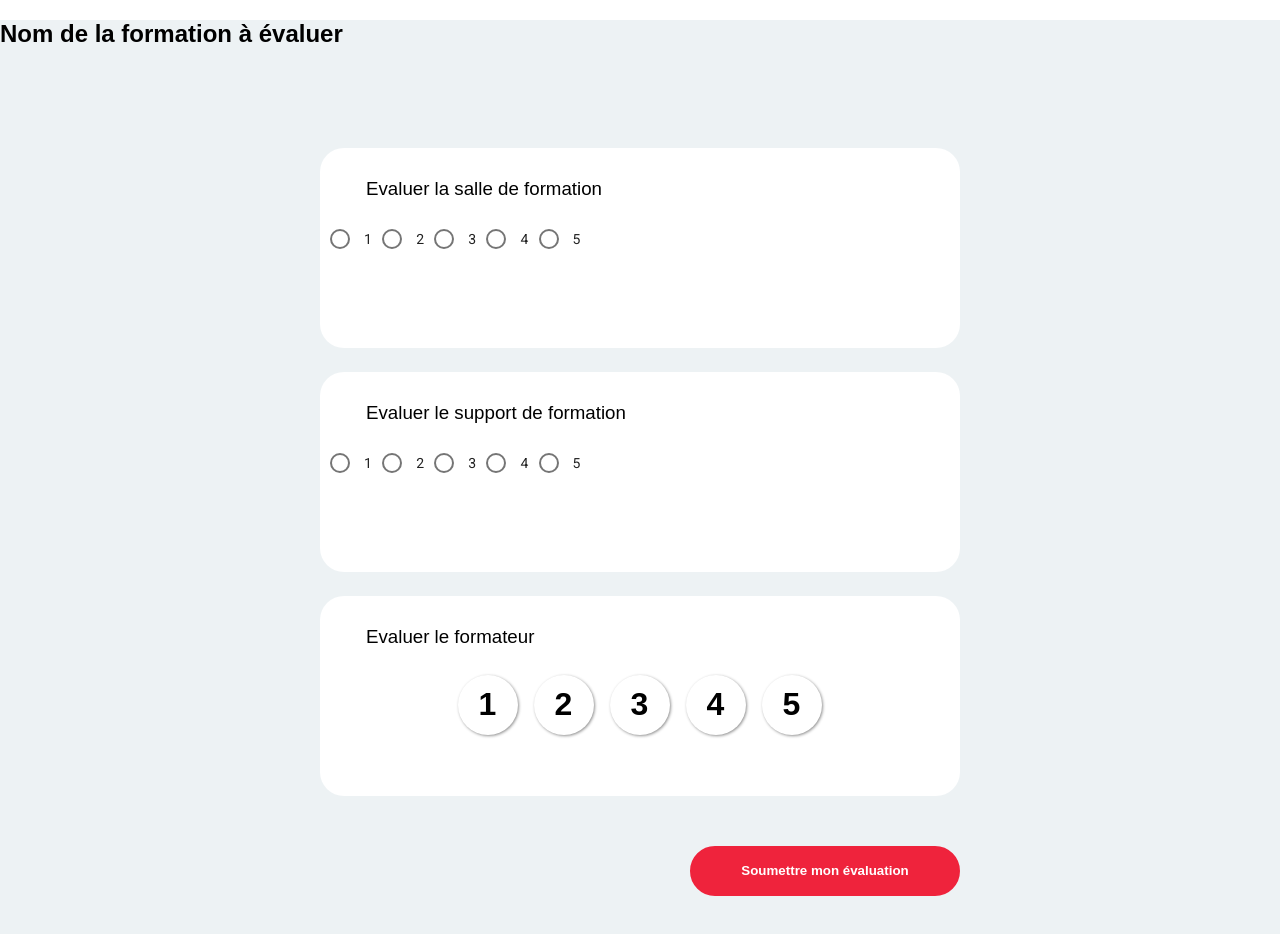
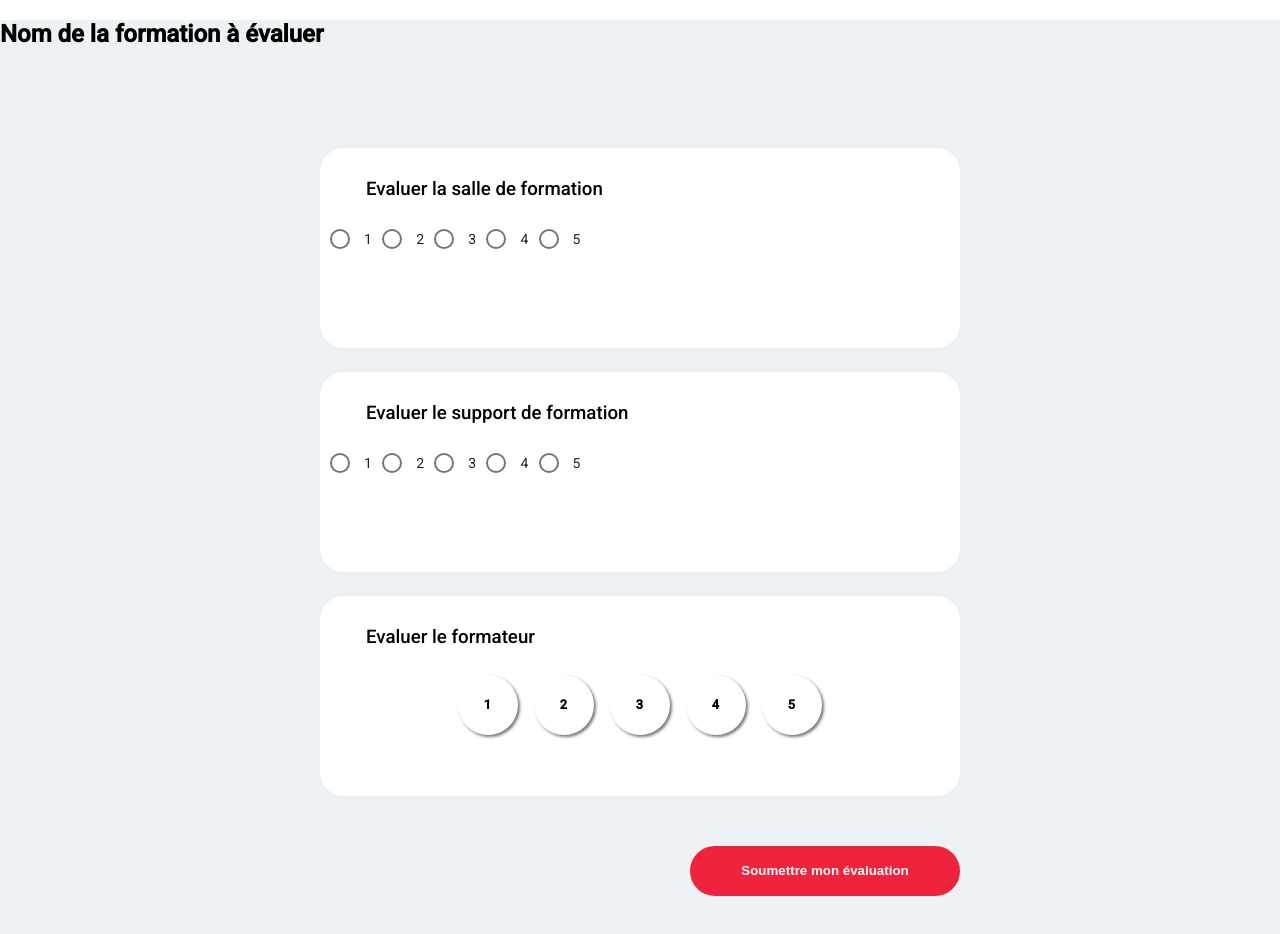
Before and after one commit to BastienCay/Front_IT_Formation, an Angular app in the folder IT_Formation/: page /eval in a window 1280 px wide. Shown: the top 934 px of the page. Built offline with nearby package versions, Linux system fonts and the light colour scheme.

Commit message:
patch css radio button

```diff
--- a/IT_Formation/src/app/app.routes.ts
+++ b/IT_Formation/src/app/app.routes.ts
@@ -4,7 +4,7 @@ import { PageFormulaireEvaluationComponent } from './pages/page-formulaire-evalu
 import { FormulaireEvaluationComponent } from './pages/page-formulaire-evaluation/formulaire-evaluation/formulaire-evaluation.component';
 
 export const routes: Routes = [
-    {path: '', redirectTo: 'home-page', pathMatch:'full'},
+    {path: '', redirectTo: 'evaluation', pathMatch:'full'},
     {path:'home-page', component: HomePageComponent},
     {path:'evaluation', component: PageFormulaireEvaluationComponent},
     {path:'eval', component: FormulaireEvaluationComponent},
--- a/IT_Formation/src/app/pages/page-formulaire-evaluation/formulaire-evaluation/formulaire-evaluation.component.css
+++ b/IT_Formation/src/app/pages/page-formulaire-evaluation/formulaire-evaluation/formulaire-evaluation.component.css
@@ -106,24 +106,13 @@ card-radio-group {
 }
 
 
-
-
-* {
-    box-sizing: border-box;
-    font-family: sans-serif;
-  }
-
-  body {
-    background-color: #1E2B35;
-    overflow: hidden;
-  }
+/* ============== */
 
 .container {
   display: flex;
   justify-content: center;
   align-items: center;
-
-    /* background-color: rgb(189, 233, 218); */
+  --primary-color: #EF233C;
 }
 
 .radio-tile-group {
@@ -136,10 +125,7 @@ card-radio-group {
   position: relative;
   height: 60px;
   width: 60px;
-    box-shadow: 1px 1px 3px rgb(146, 146, 146);
   margin: 0.5rem;
-    background-color: #ffffff;
-    border-radius: 100%;
 }
 
 .input-container input {
@@ -150,7 +136,6 @@ card-radio-group {
   cursor: pointer;
   z-index: 2;
   opacity: 0;
-
 }
 
 .input-container .radio-tile {
@@ -159,28 +144,26 @@ card-radio-group {
   align-items: center;
   justify-content: center;
   height: 100%;
-    border: 2px solid var(--primary-color);
-    border-radius: 20px;
-    transition: all 300ms ease;
-    /* background-color: #EF233C; */
+  border-radius: 100%;
+  box-shadow: 2px 2px 3px rgb(121, 121, 121);
+  transition: all 50ms ease;
 }
 
-
 .input-container label {
-    color: var(--primary-color);
-    font-size: 2rem;
+  color: black;
+  font-size: 0.80rem;
   font-weight: 600;
   text-transform: uppercase;
   letter-spacing: 1px;
 }
 
-  input:checked + .radio-tile {
-    color: rgb(255, 255, 255);
-   box-shadow: 5 5 10px #EF233C;
-    /* transform: scale(0.95); */
+input:checked+.radio-tile {
+  background-color: var(--primary-color);
+  box-shadow: 0px 0px 0px transparent;
+  transform: scale(1.1);
 }
 
-  /* input:checked+.input-container{
-    background-color: #EF233C;
+input:checked+.radio-tile ion-icon,
+input:checked+.radio-tile label {
+  color: white;
 }
-   */
```
Lines whose indentation alone changed are shown as unchanged.
